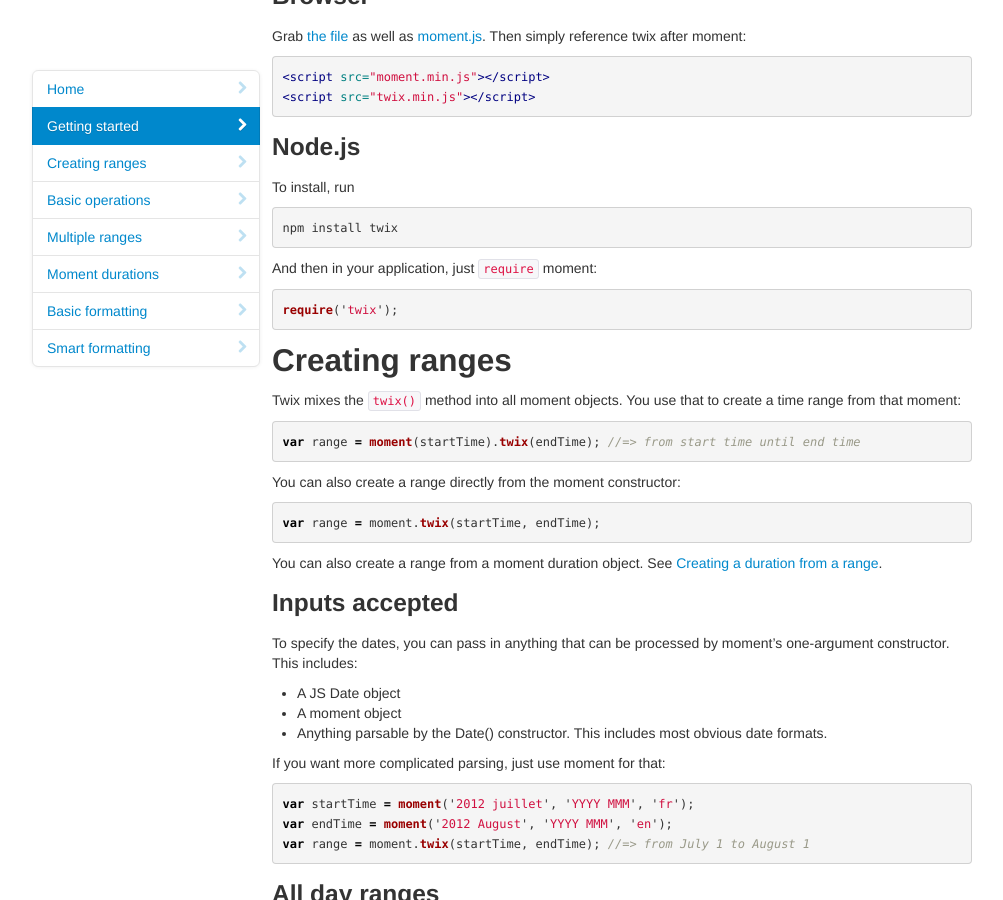
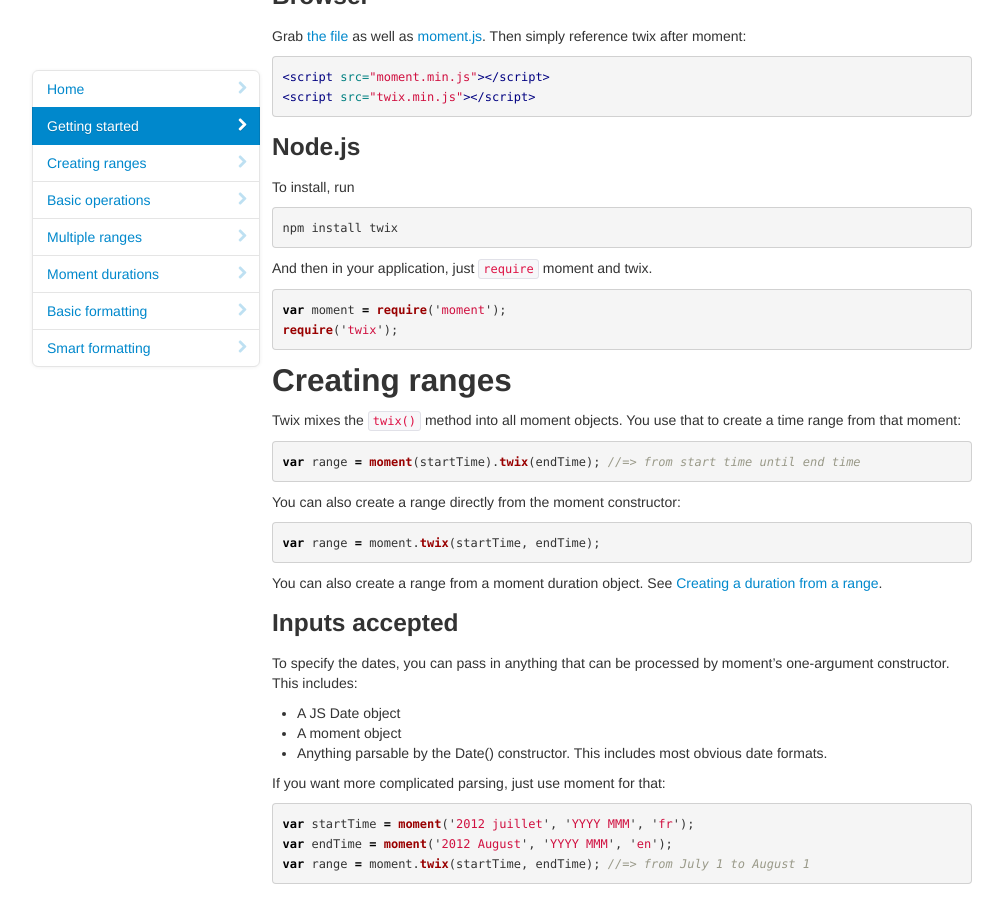
Before and after one commit to icambron/twix.js, a Jekyll site: the page built from index.markdown, in a window 1280 px wide and 900 px high, scrolled down 394 px. Shown: the whole window, without its empty margins (138-1141 px from the left). Built offline with Jekyll 4.4.1, drawn with Linux system fonts in a browser that asks for light colours; nearby versions of some CDN libraries; Markdown is read by kramdown in place of the engine named in the settings.

Commit message:
changing node instructions

````diff
--- a/index.markdown
+++ b/index.markdown
@@ -30,9 +30,10 @@
 npm install twix
 ```
 
-And then in your application, just `require` moment:
+And then in your application, just `require` moment and twix.
 
 ```js
+var moment = require('moment');
 require('twix');
 ```
 
````
